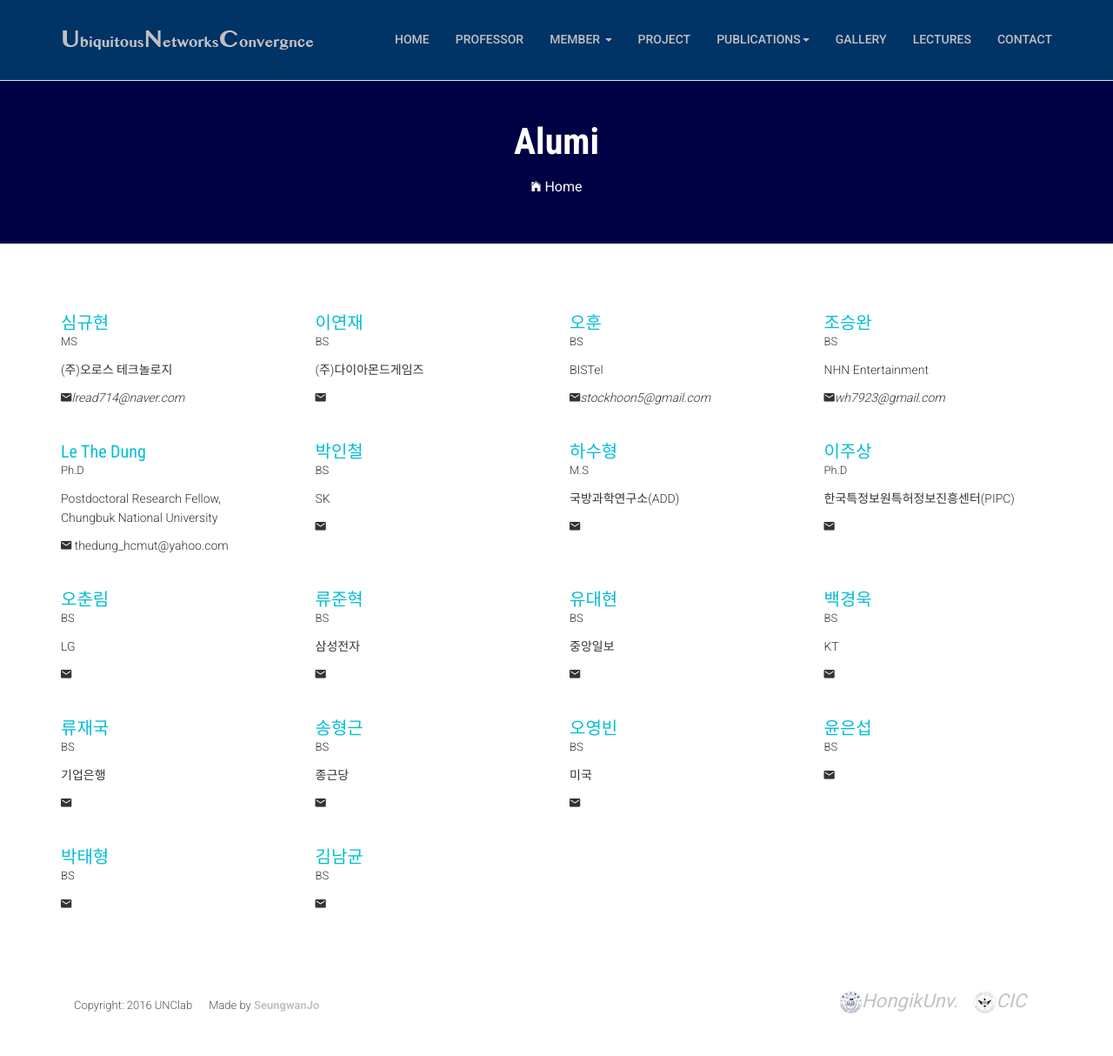
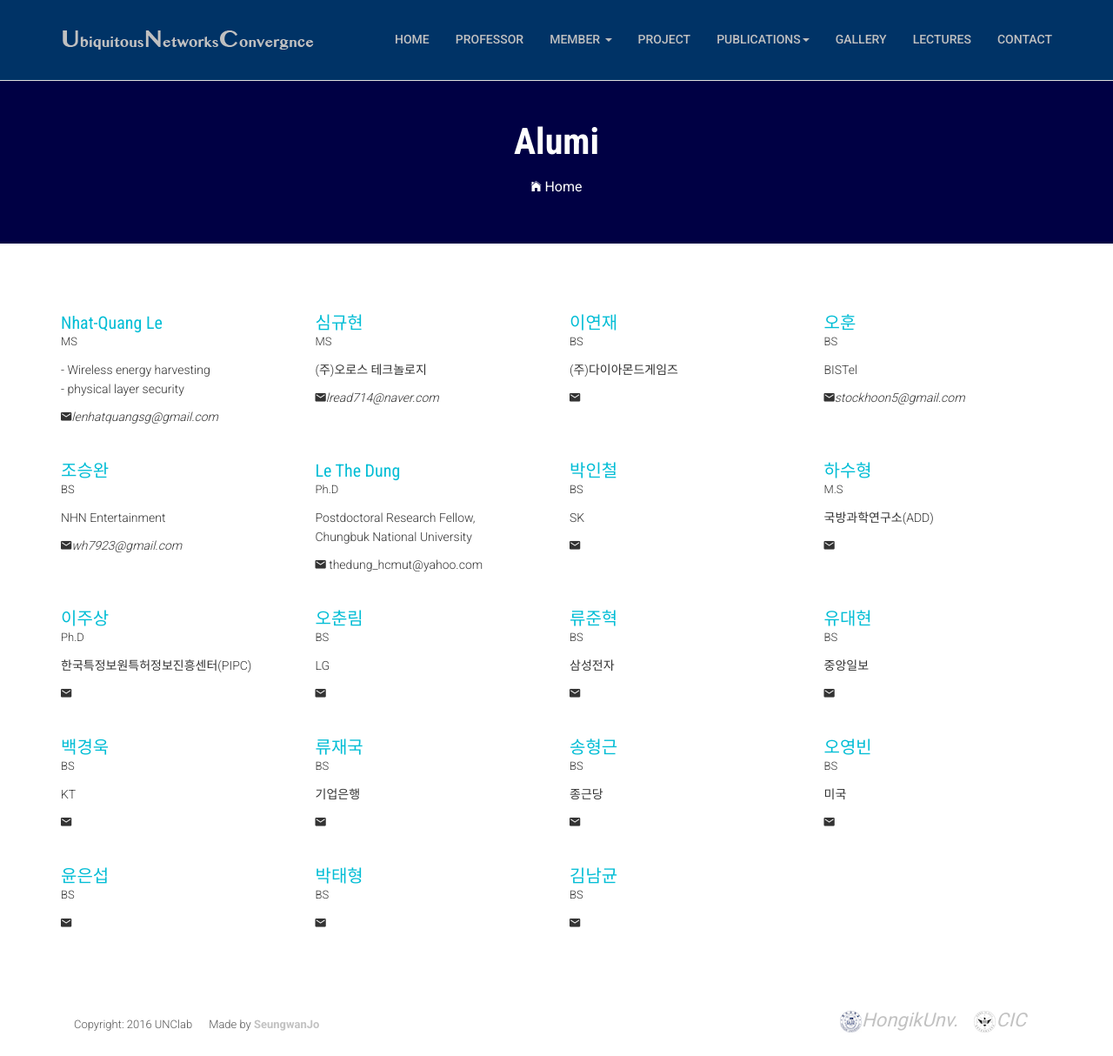
Before and after one commit to luk951202/UNClabhomepage, a PHP site: page /alumi.php in a window 1280 px wide. Shown: the whole page at 87% size. Before the commit the page ends 1192 px from the top, so only its background shows below. Run offline with PHP 8.4, Linux system fonts and the light colour scheme; some libraries are stand-ins or nearby versions; some web fonts are replaced.

Commit message:
Alumi 완료

```diff
--- a/public_html/alumi.php
+++ b/public_html/alumi.php
@@ -100,6 +100,19 @@ Header Section Start
         <div class="row">
             <div class="col-md-3">
                 <div class="team-member  " >
+                    <h3 class="team_name">Nhat-Quang Le</h3>
+                    <p class="team_designation">MS</p>
+                    <p class="team_text">- Wireless energy harvesting
+                                <br>- physical layer security</p>
+                    <p>
+                        <i class="ion-android-mail">lenhatquangsg@gmail.com</i>
+                    </p>
+                </div>
+            </div>
+
+
+            <div class="col-md-3">
+                <div class="team-member  " >
                     <h3 class="team_name">심규현</h3>
                     <p class="team_designation">MS</p>
                     <p class="team_text">(주)오로스 테크놀로지</p>
@@ -131,6 +144,9 @@ Header Section Start
                 </div>
             </div>
 
+        </div>
+        <div class="row">
+
             <div class="col-md-3">
                 <div class="team-member  "  >
                     <h3 class="team_name">조승완</h3>
@@ -141,9 +157,6 @@ Header Section Start
                     </p>
                 </div>
             </div>
-
-        </div>
-        <div class="row">
 
             <div class="col-md-3">
                 <div class="team-member  "  >
@@ -177,6 +190,11 @@ Header Section Start
                     </p>
                 </div>
             </div>
+
+        </div>
+        <div class="row">
+
+
             <div class="col-md-3">
                 <div class="team-member  "  >
                     <h3 class="team_name">이주상</h3>
@@ -187,9 +205,6 @@ Header Section Start
                     </p>
                 </div>
             </div>
-
-        </div>
-        <div class="row">
 
             <div class="col-md-3">
                 <div class="team-member  "  >
@@ -223,6 +238,8 @@ Header Section Start
                 </div>
             </div>
 
+        </div>
+        <div class="row">
 
             <div class="col-md-3">
                 <div class="team-member  "  >
@@ -234,9 +251,6 @@ Header Section Start
                     </p>
                 </div>
             </div>
-
-        </div>
-        <div class="row">
 
             <div class="col-md-3">
                 <div class="team-member  "  >
@@ -272,6 +286,10 @@ Header Section Start
                     </p>
                 </div>
             </div>
+
+        </div>
+        <div class="row">
+
             <div class="col-md-3">
                 <div class="team-member  "  >
                     <h3 class="team_name">윤은섭</h3>
@@ -282,9 +300,6 @@ Header Section Start
                     </p>
                 </div>
             </div>
-
-        </div>
-        <div class="row">
 
             <div class="col-md-3">
                 <div class="team-member  "  >
```
